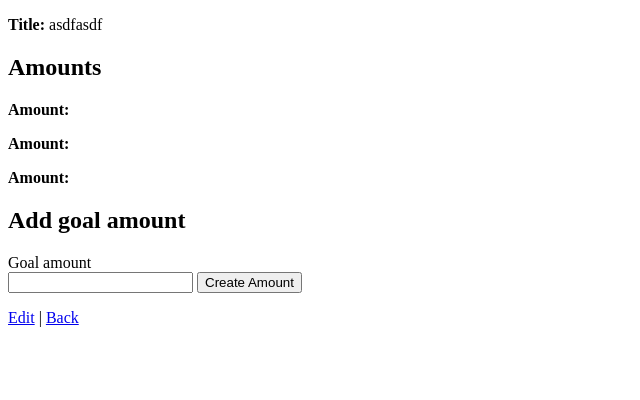
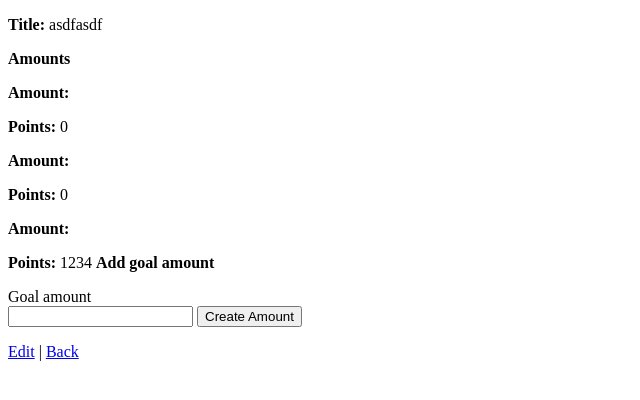
Before and after one commit to Nanjaa/Goal-Tracker, a Rails app: page /goals/27 in a window 1280 px wide. Shown: the top 400 px of the page, without its empty margins (0-640 px from the left). Run offline with Rails 7, Linux system fonts and the light colour scheme; data comes from the database, SQL or seed files in the repository; both versions use the stored data as it was after the commit; style sheets or scripts are compiled from the project's sources; some libraries are stand-ins or nearby versions.

Commit message:
Added points and a validation to make sure points are integers

```diff
--- a/app/models/amount.rb
+++ b/app/models/amount.rb
@@ -1,3 +1,5 @@
 class Amount < ActiveRecord::Base
-  belongs_to :goal
+	validates :points, numericality: { only_integer: true }
+
+	belongs_to :goal
 end
--- a/app/views/goals/edit.html.erb
+++ b/app/views/goals/edit.html.erb
@@ -1,12 +1,15 @@
 <h1>Creating New Goal...</h1>
+<%= form_for([@goal, @goal.amounts.build]) do |f| %>
 
-<%= form_for([@goal, @goal.amounts.build]) do |f| %>
 	<h2>Is this correct?</h2>
+	<%= @goal.amo
+
 	<%= f.text_field :goal_amount %>
 	<%= @goal.test %>
 	of
 	<%= @goal.title %><br>
 	<h2>How many points is this goal worth?</h2>
+	<%= f.text_field :points %>
 
 	<h2>Would you like to add other incriments for more points?</h2>
 	<%= f.submit %>
--- a/app/views/goals/show.html.erb
+++ b/app/views/goals/show.html.erb
@@ -3,15 +3,18 @@
 	<%= @goal.title %>
 </p>
 
-<h2>Amounts</h2>
+<strong>Amounts</strong>
 <% @goal.amounts.each do |amount| %>
 	<p>
 		<strong>Amount:</strong>
 		<%= amount.goal_amount %>
 	</p>
+	<p>
+		<strong>Points:</strong>
+		<%= amount.points %>
 <% end %>
 
-<h2>Add goal amount</h2>
+<strong>Add goal amount</strong>
 <%= form_for([@goal, @goal.amounts.build]) do |f| %>
 	<p>
 		<%= f.label :goal_amount %><br>
--- /dev/null
+++ b/db/migrate/20160619213050_add_points_to_amounts.rb
@@ -0,0 +1,5 @@
+class AddPointsToAmounts < ActiveRecord::Migration
+  def change
+    add_column :amounts, :points, :integer
+  end
+end
```
Also changed, not shown: app/controllers/amounts_controller.rb (+7 -2 lines), db/development.sqlite3, db/schema.rb, 2 other files.
